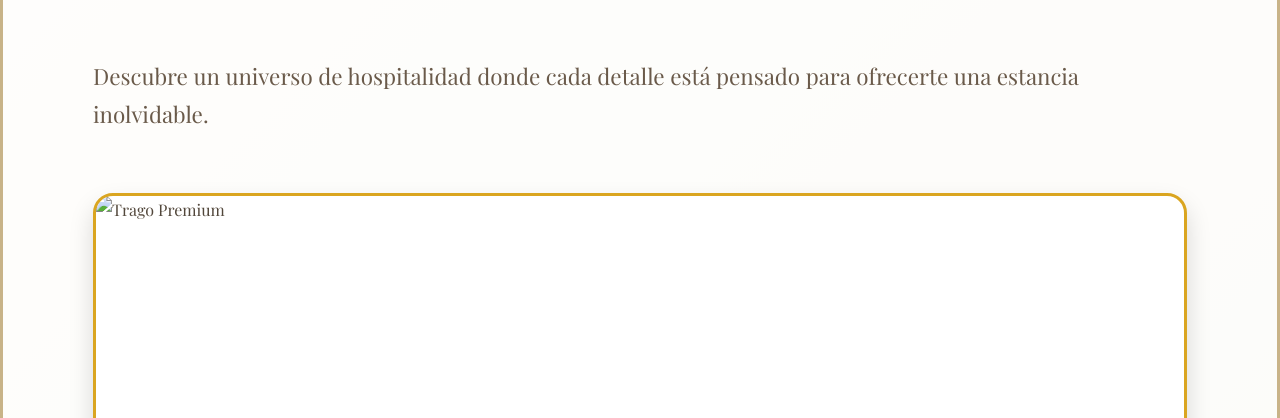
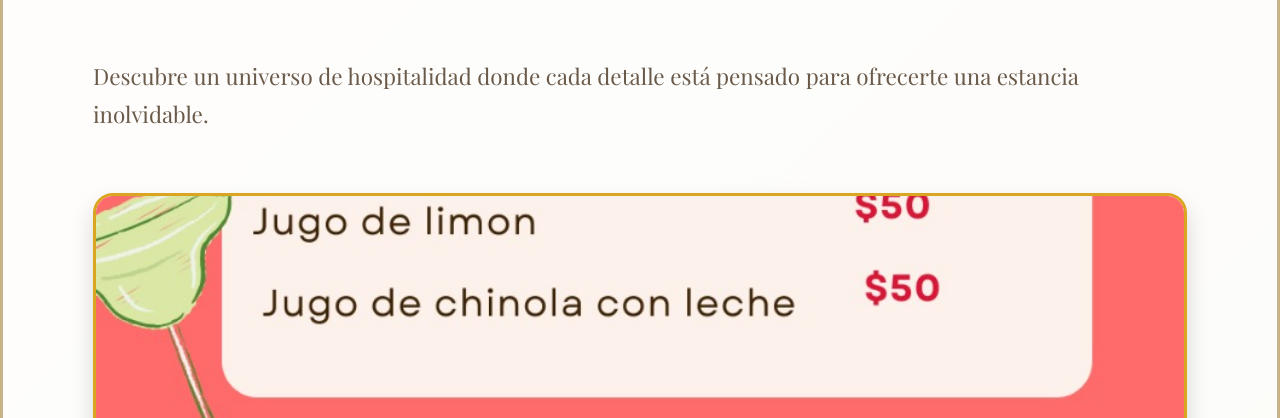
Before and after one commit to IsmaelTm1224/Feria, a plain HTML site: page hotel.html in a window 1280 px wide. Shown: the part 382-800 px from the top of the page. Drawn offline with nearby package versions, Linux system fonts and the light colour scheme.

Commit message:
Update hotel.html

```diff
--- a/hotel.html
+++ b/hotel.html
@@ -162,7 +162,7 @@
     <div class="image-section">
       <div class="image-container">
         <div class="image-wrapper">
-          <img src="c:\Users\Jery Caba\Desktop\Feria\Mis Imagines\IMG-20250509-WA0011.jpg" alt="Trago Premium" onclick="openModal(this.src)">
+          <img src="Mis Imagines/Hos.jpg" alt="Trago Premium" onclick="openModal(this.src)">
         </div>
         <div class="image-info">
           <p class="image-caption">Un espectáculo visual que despierta tus sentidos.</p>
```
